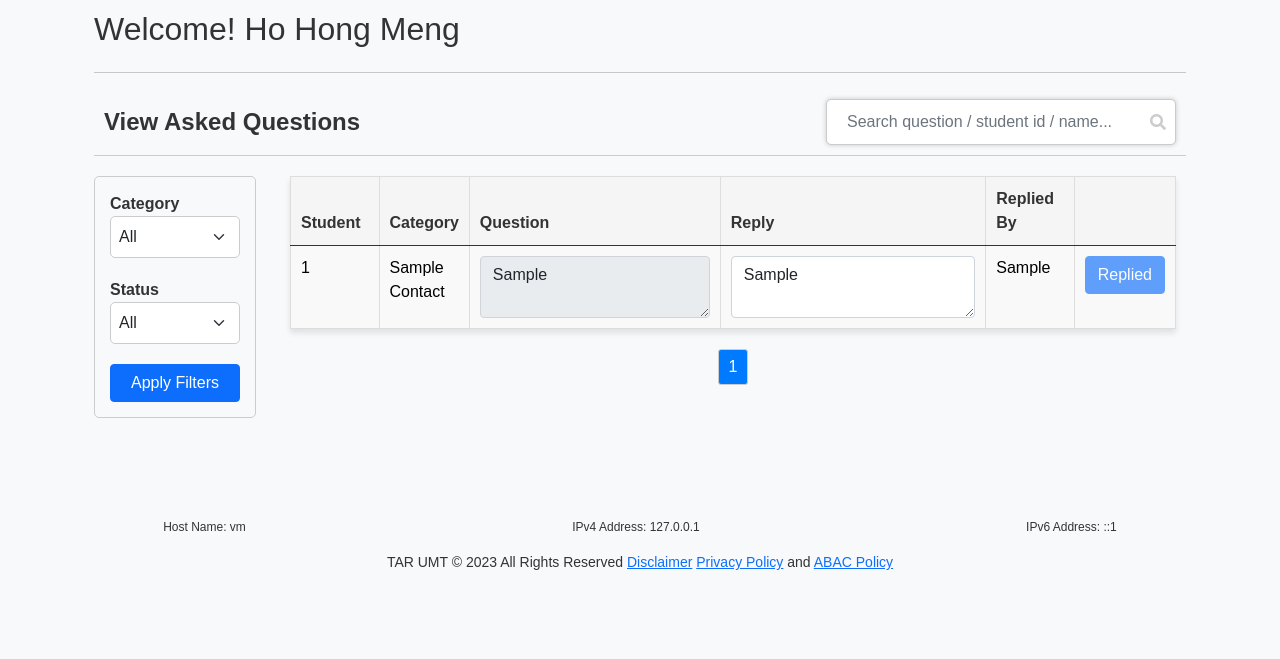
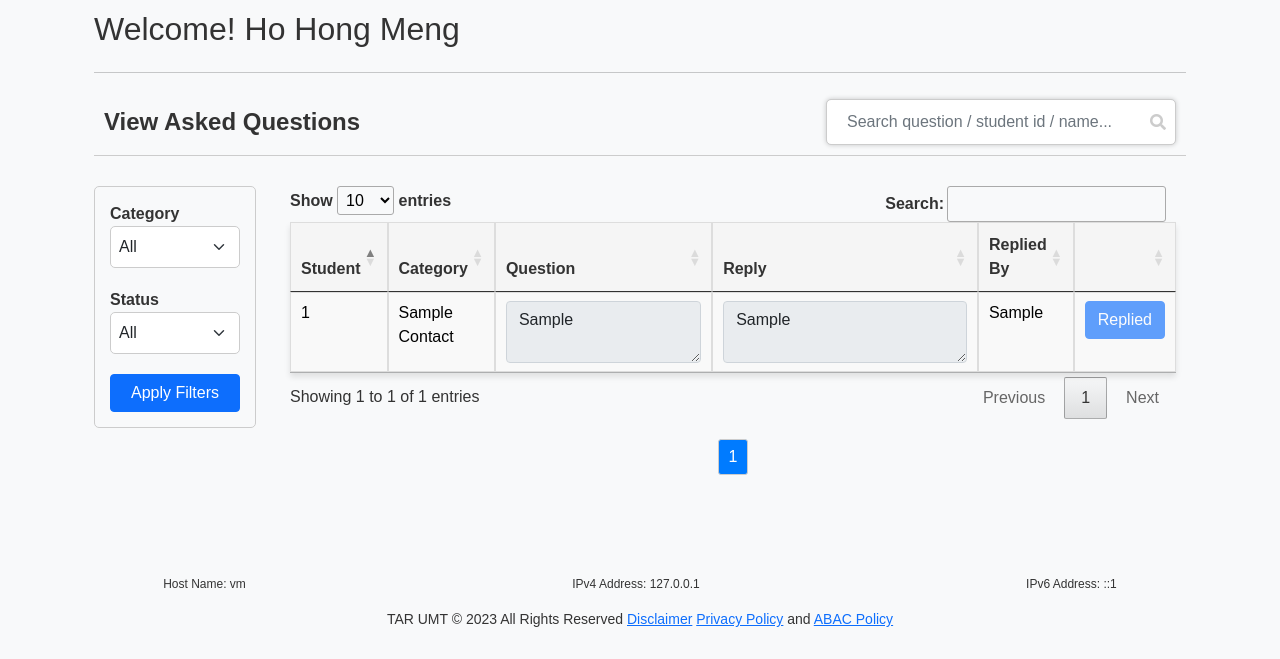
Before and after one commit to melvinho77/hhm-semAssignment, a Flask app: page /adminContactUs in a window 1280 px wide. Shown: the top 659 px of the page. Run offline with Flask 3, Linux system fonts and the light colour scheme; the visitor is signed in with stand-in values (Sample User, id 1); tables that the repository leaves empty or names only in its code hold one stand-in row (values such as "Sample post"); some libraries are stand-ins or nearby versions.

Commit message:
Update adminContactUs.html

```diff
--- a/templates/adminContactUs.html
+++ b/templates/adminContactUs.html
@@ -25,6 +25,14 @@
     <link rel="stylesheet" href="assets/css/font-awesome.css" />
     <link rel="stylesheet" href="https://cdn.jsdelivr.net/npm/bootstrap@5.0.0/dist/css/bootstrap.min.css">
     <link rel="stylesheet" href="https://cdnjs.cloudflare.com/ajax/libs/font-awesome/5.15.4/css/all.min.css">
+    <!-- Include jQuery -->
+    <script src="https://code.jquery.com/jquery-3.6.0.min.js"></script>
+
+    <!-- Include DataTables CSS and JS from a CDN -->
+    <link rel="stylesheet" type="text/css" href="https://cdn.datatables.net/1.11.5/css/jquery.dataTables.css">
+    <script type="text/javascript" charset="utf8"
+        src="https://cdn.datatables.net/1.11.5/js/jquery.dataTables.js"></script>
+
 
 
     <!-- page specific plugin styles -->
@@ -121,6 +129,7 @@
             justify-content: space-between;
             border-bottom: 1px solid #ccc;
             padding: 10px;
+            margin-bottom: 10px;
         }
 
         .details-header h2 {
@@ -366,11 +375,11 @@
                 <div class="col-md-10">
                     <div class="table-details">
                         <!-- Your displayed data goes here -->
-                        <table class="table table-bordered">
+                        <table class="table table-bordered" id="data-table">
                             <thead>
                                 <tr>
-                                    <th>Student</th>
-                                    <th>Category</th>
+                                    <th data-sortable="true" data-order="asc">Student</th>
+                                    <th data-sortable="true" data-order="asc">Category</th>
                                     <th>Question</th>
                                     <th>Reply</th>
                                     <th>Replied By</th>
@@ -385,7 +394,8 @@
                                         <td>{{ contact[6] }}</td>
                                         <td class="category-td">{{ contact[2] }}</td>
                                         <td><textarea class="form-control" readonly>{{ contact[3] }}</textarea></td>
-                                        <td><textarea class="form-control" name="reply">{{ contact[4] }}</textarea></td>
+                                        <td><textarea class="form-control" name="reply" {% if contact[4] %} readonly {%
+                                                endif %}>{{ contact[4] }}</textarea></td>
                                         <td class="repliedBy-td">{{ contact[5] }}</td>
                                         <td style="text-align: center;">
                                             <div class="submit-button">
@@ -446,6 +456,13 @@
             </div>
         </div>
     </footer>
+
+    <script>
+        $(document).ready(function () {
+            $('#data-table').DataTable();
+        });
+    </script>
+
 </body>
 
 </html>
```
